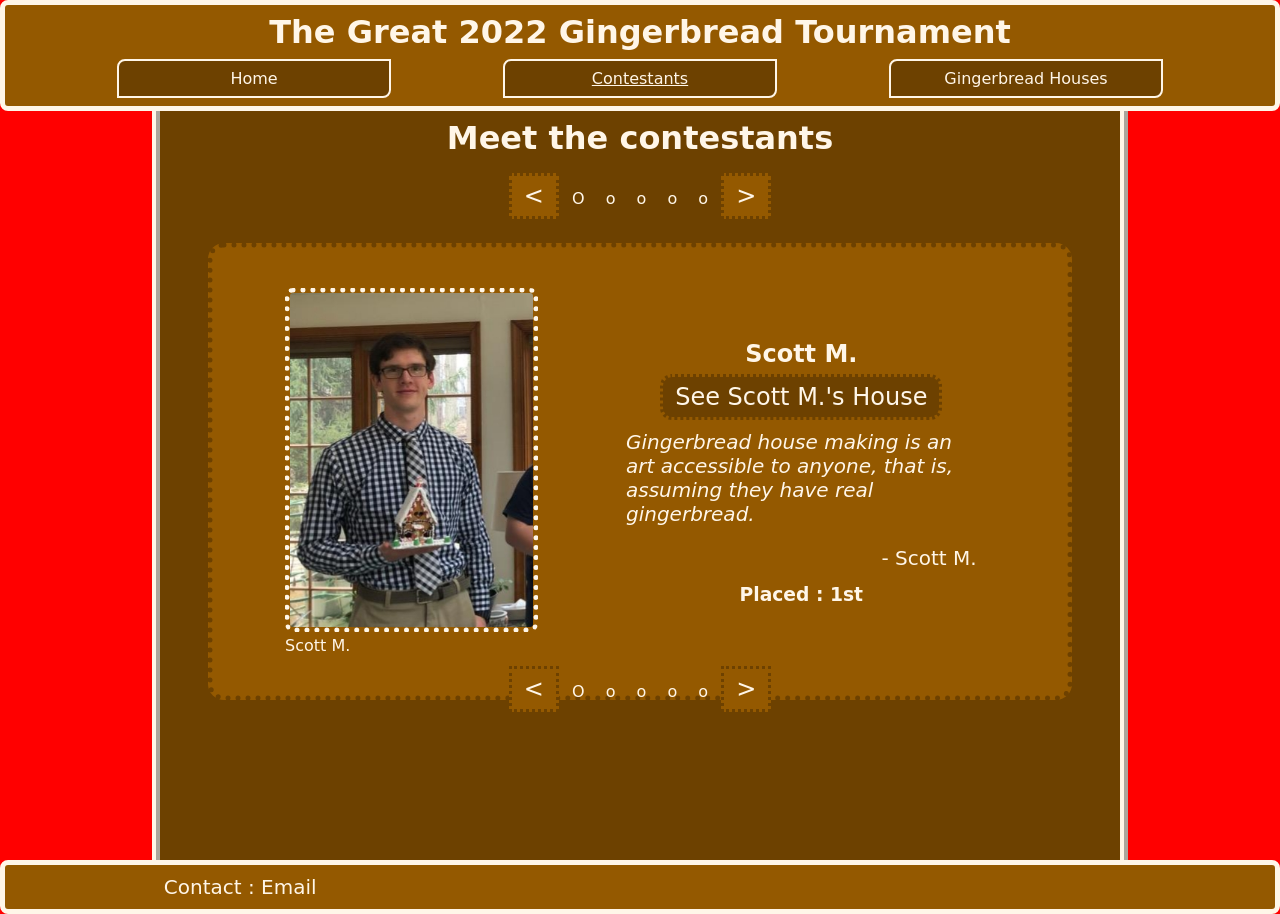
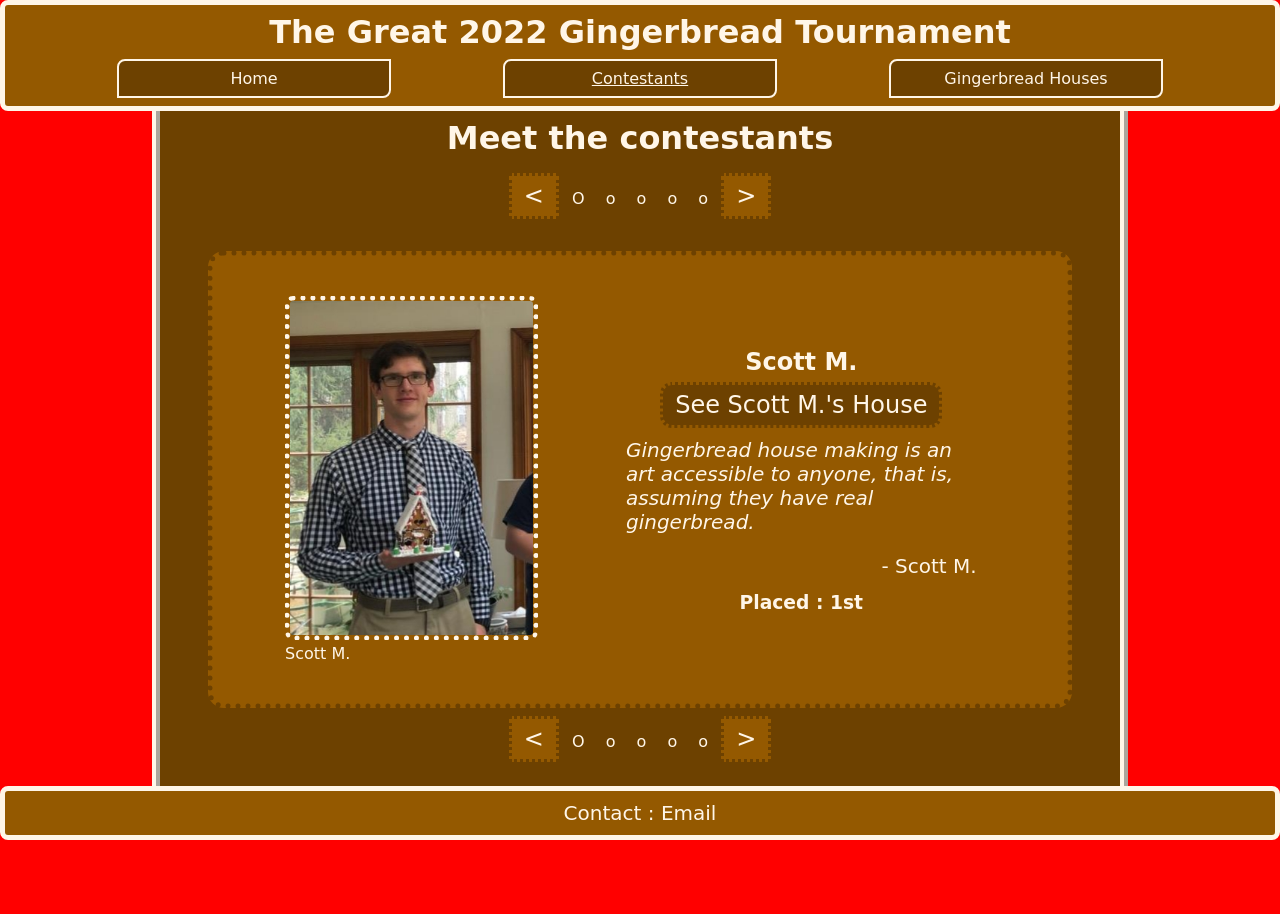
Before and after one commit to Saverton/gingerbread, a React (Create React App) app: page /contestants/0 in a window 1280 px wide. After the commit the page ends 840 px from the top, so only its background shows below. Built offline with nearby package versions, Linux system fonts and the light colour scheme.

Commit message:
finish styling slide nav, fix nav bar active

```diff
--- a/src/components/App.js
+++ b/src/components/App.js
@@ -1,5 +1,5 @@
 import React from 'react';
-import { Routes, Route } from 'react-router-dom';
+import { Routes, Route, Navigate } from 'react-router-dom';
 import Houses from './Houses';
 import Home from './Home';
 import Contestants from './Contestants';
@@ -14,7 +14,9 @@ function App() {
       <Routes>
         <Route path='/gingerbread' element={<Home />}></Route>
         <Route path="/contestants/:id" element={<Contestants />}></Route>
+        <Route path="/contestants" element={<Navigate to='/contestants/0' replace />}></Route>
         <Route path="/houses/:id" element={<Houses />}></Route>
+        <Route path="/houses" element={<Navigate to='/houses/0' replace />}></Route>
       </Routes>
       <Footer />
     </>
--- a/src/components/Header.js
+++ b/src/components/Header.js
@@ -7,8 +7,8 @@ function Header() {
       <h1>The Great 2022 Gingerbread Tournament</h1>
       <nav>
         <NavLink to='/gingerbread'>Home</NavLink>
-        <NavLink to='/contestants/0'>Contestants</NavLink>
-        <NavLink to='/houses/0'>Gingerbread Houses</NavLink>
+        <NavLink to='/contestants'>Contestants</NavLink>
+        <NavLink to='/houses'>Gingerbread Houses</NavLink>
       </nav>
     </header>
   );
--- a/src/components/Slideshow.js
+++ b/src/components/Slideshow.js
@@ -19,9 +19,7 @@ function Slideshow({ components, slideIndex, routeName }) {
     <div className='slideshow'>
       <SlideNav slideLocations={slideLocations} handleSlideChange={handleSlideChange} />
       {components[slideIndex]}
-      <div className='static'>
-        <SlideNav slideLocations={slideLocations} handleSlideChange={handleSlideChange} />
-      </div>
+      <SlideNav slideLocations={slideLocations} handleSlideChange={handleSlideChange} />
     </div>
   )
 }
--- a/src/index.css
+++ b/src/index.css
@@ -28,6 +28,7 @@ header, footer {
   background-color: var(--gingerbread-brown);
   border: 5px solid var(--frosting-white);
   border-radius: 0.5em;
+  text-align: center;
 }
 
 h1, h2, h3, h4 {
@@ -78,14 +79,14 @@ main {
   border-left: 0.5em ridge var(--frosting-white);
   border-right: 0.5em ridge var(--frosting-white);
   height: 100%;
+  padding-bottom: 1rem;
 }
 
 article {
   background-color: var(--gingerbread-brown);
   padding: 1.5em 2em;
-  margin: 1rem 3rem 10rem;
+  margin: 1.5rem 3rem 0;
   border: 5px dotted var(--dark-gingerbread-brown);
-  border-radius: 1em;
 }
 
 img {
@@ -103,6 +104,7 @@ img {
 .card {
   display: flex;
   flex-direction: row;
+  border-radius: 1em;
 }
 
 .card-details {
@@ -216,11 +218,6 @@ tr:last-of-type {
 .slideshow {
   display: flex;
   flex-direction: column;
-  justify-content: center;
+  justify-content: space-between;
+  min-height: 90%;
 }
-
-.static {
-  position: absolute;
-  bottom: 5rem;
-  width: 75%;
-}
```
